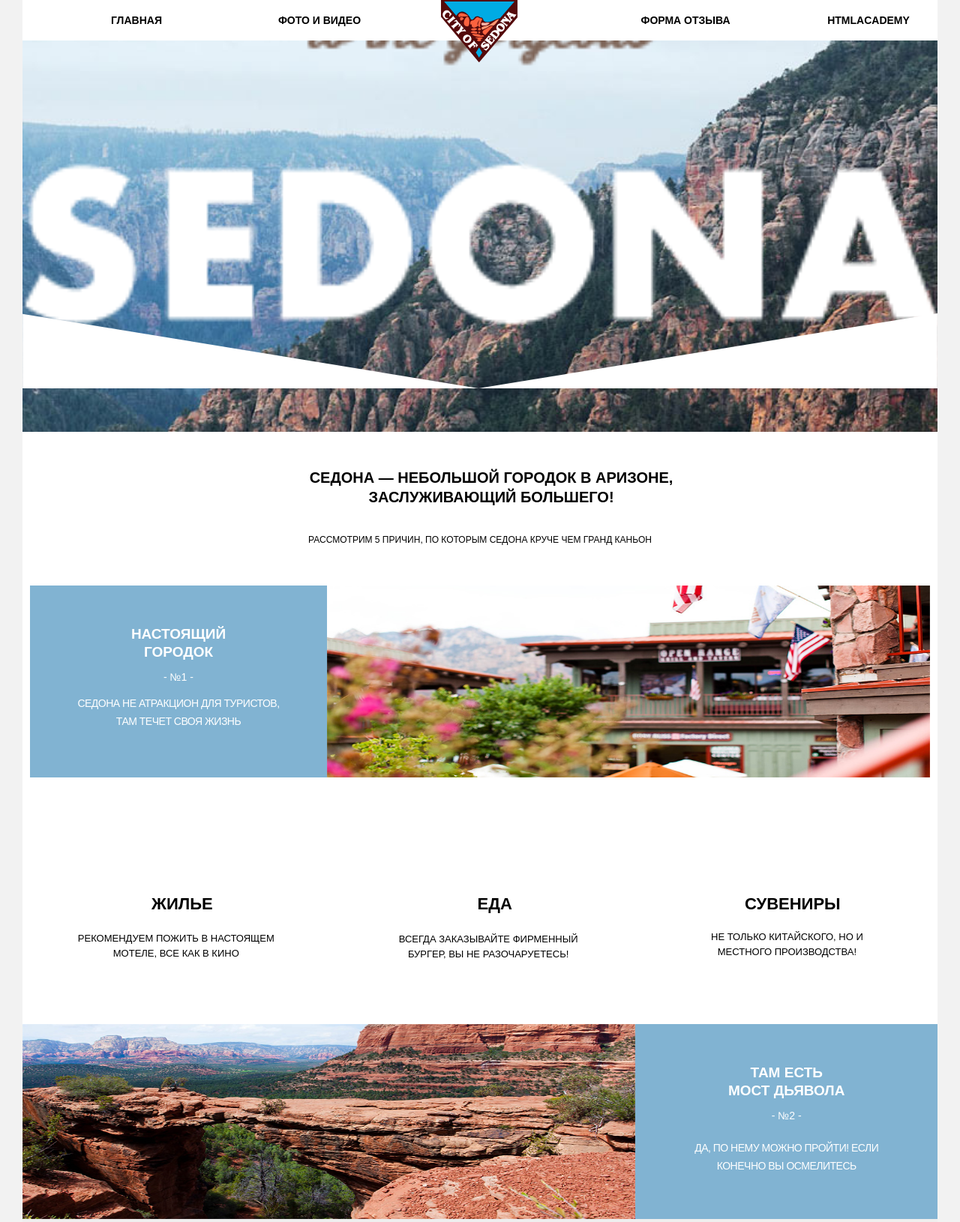
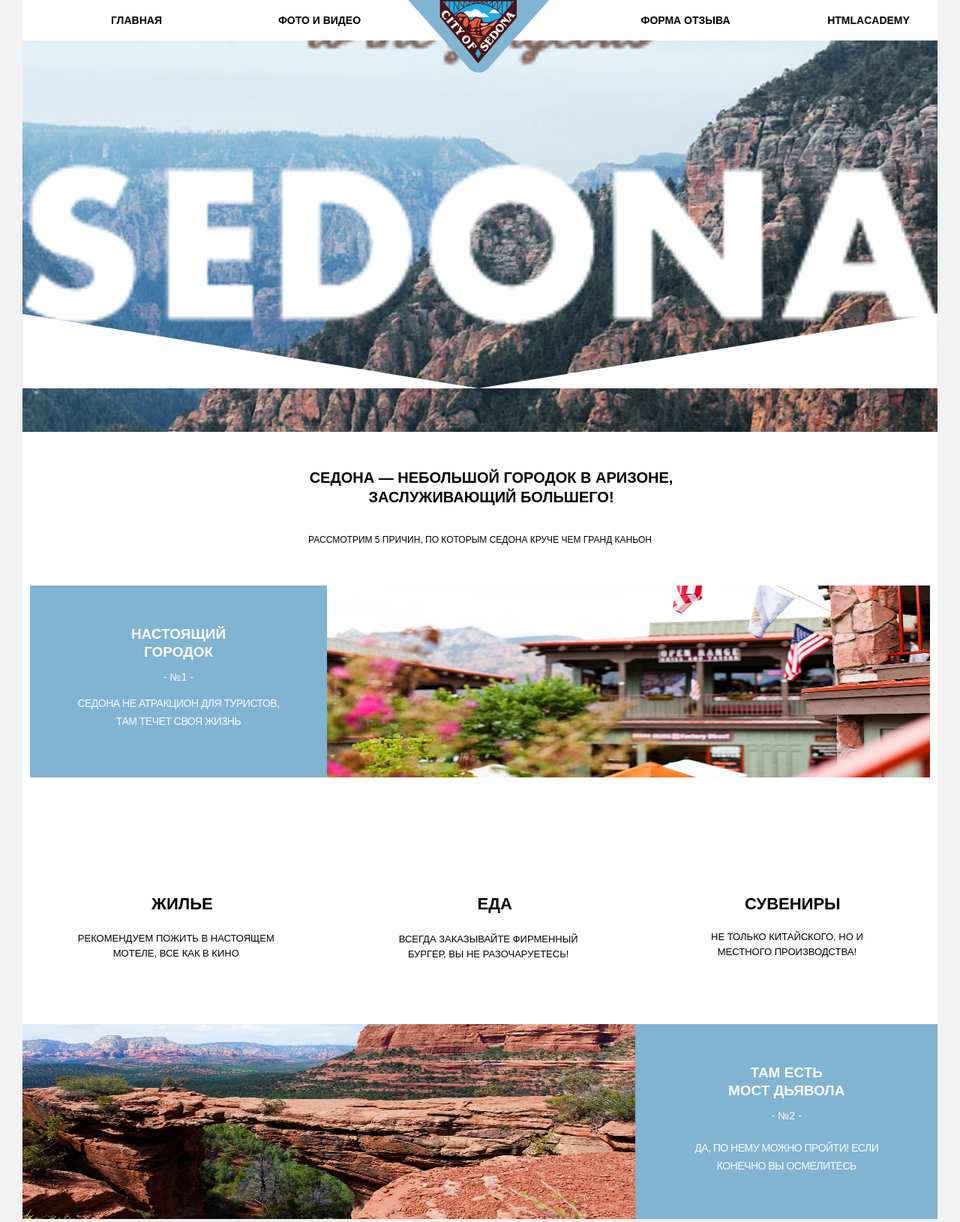
Before and after one commit to OlgaShapel/63473-sedona, a website: page index.html in a window 1280 px wide. Shown: the top 1630 px of the page at 75% size. Drawn offline with nearby package versions, Linux system fonts and the light colour scheme; files that its build step writes are made by us from their sources.

Commit message:
add retina picture

```diff
--- a/index.html
+++ b/index.html
@@ -14,8 +14,14 @@
       <li class="main-nav__item main-nav__item--form"><a href="form.html">ФОРМА ОТЗЫВА</a></li>
       <li class="main-nav__item main-nav__item--html"><a href="www.htmlacademy.ru">HTMLACADEMY</a></li>
     </ul>
-    <a class="logo" href="index.html"><img src="img/logo_mobile.png" width="102" height="82" alt="logo"></a>
-    <button class="main-nav__toggle" type="button"></button>
+    <a class="logo" href="index.html">
+      <picture>
+        <source media="(min-width: 1200px)" srcset="img/logo-sedona-desktop.svg">
+        <source media="(min-width: 768px)" srcset="img/logo-sedona-tablet.svg">
+        <img src="img/logo-sedona-mobile.svg" width="188" height="96" alt="logo">
+      </picture>
+      </a>
+          <button class="main-nav__toggle" type="button"></button>
     </nav>
   <div class="header-image"></div>
   <div class="header-text">
@@ -30,8 +36,14 @@
     <p class="reason__number">- №1 -</p>
     <p class="reason__text">Седона не атракцион для туристов, там течет своя жизнь</p>
      </div>
-      <img class="reason__foto" src="img/photo-city@1x.jpg">
-  </div>
+      <picture>
+        <source media="(min-width: 768px)"
+                srcset="img/photo-city@2x.jpg">
+        <source media="(min-width: 321px)"
+                srcset="img/photo-city@1x.jpg">
+        <img class="reason__foto" src="img/photo-city@1x.jpg"  alt="photo city">
+      </picture>
+       </div>
   <div class="reasons">
     <div class="reasons__item--home">
     <div class="reasons__picture reasons__picture--home"></div>
@@ -55,8 +67,14 @@
     <p class="reason2__number">- №2 -</p>
     <p class="reason2__text">Да, по нему можно пройти! если конечно вы осмелитесь</p>
       </div>
-    <img class="reason2__foto" src="img/photo-bridge@1x.jpg">
-  </div>
+    <picture>
+      <source media="(min-width: 768px)"
+              srcset="img/photo-bridge@2x.jpg">
+      <source media="(min-width: 321px)"
+              srcset="img/photo-bridge@1x.jpg">
+      <img class="reason2__foto" src="img/photo-bridge@1x.jpg" alt="photo bridge">
+    </picture>
+    </div>
   <div class="types">
     <div class="types__item">
       <h3 class="types__title">небольшая площадь</h3>
--- a/sass/footer.scss
+++ b/sass/footer.scss
@@ -93,7 +93,7 @@
   .footer__map {
     display: block;
     height: 350px;
-    background: $bg-blue url("/img/bg-map-mobile@1x.jpg") center no-repeat;
+    background: $bg-blue url("/img/bg-map-tablet@1x.jpg") center no-repeat;
     background-size: cover;
   }
   .footer .footer-wrap {
@@ -187,6 +187,9 @@
 
   .footer__map {
     margin: 0 auto;
+    height: 350px;
+    background: $bg-blue url("/img/bg-map-desktop@1x.jpg") center no-repeat;
+    background-size: cover;
   }
 
   .social-links {
--- a/sass/header.scss
+++ b/sass/header.scss
@@ -82,8 +82,8 @@
 }
 
 .logo {
-  width: 102px;
-  height: 82px;
+  width: 188px;
+  height: 96px;
   position: absolute;
   top: 222px;
   left: 50%;
@@ -205,8 +205,8 @@
   }
 
   .logo {
-    width: 102px;
-    height: 82px;
+    width: 188px;
+    height: 96px;
     position: absolute;
     top: 0;
     left: 50%;
--- a/sass/photo.scss
+++ b/sass/photo.scss
@@ -294,6 +294,10 @@
       padding-top: 20px;
     }
   }
+  picture {
+    width: 100%;
+    height: 270px;
+  }
 
   .photo--last {
     display: flex;
@@ -511,6 +515,12 @@
     }
 
   }
+
+  picture {
+    width: 100%;
+    height: 270px;
+    background-size: contain;
+  }
   .photo {
     display: flex;
     justify-content: space-between;
--- a/sass/reason.scss
+++ b/sass/reason.scss
@@ -45,7 +45,7 @@
     display: inline-block;
     margin-bottom: 0;
     flex-grow: 2;
-    height: 256px;
+    height: 258px;
     width: 100%;
     background-size: contain;
 
@@ -97,7 +97,7 @@
     display: inline-block;
     margin-bottom: 0;
     flex-grow: 2;
-    height: 256px;
+    height: 258px;
     width: 100%;
     background-size: contain;
   }
@@ -109,6 +109,15 @@
     display: flex;
     flex-direction: row;
     width: 100%;
+    picture {
+      display: block;
+      margin-bottom: 0;
+      width: 67%;
+      height: 260px;
+      background-size: contain, 100%;
+       flex-grow: 3;
+    }
+
     }
 
   .reason-wrapper {
@@ -153,7 +162,7 @@
     display: block;
     margin-bottom: 0;
     flex-grow: 2;
-    width: 67%;
+
     height: 256px;
     background-size: contain;
   }
@@ -164,6 +173,16 @@
     width: 100%;
     height: auto;
     padding-bottom: 0;
+    picture {
+      display: block;
+      margin-bottom: 0;
+      width: 67%;
+      height: 260px;
+      background-size: contain, 100%;
+      order: 1;
+      flex-grow: 3;
+    }
+
   }
 
   .reason2-wrapper {
@@ -205,12 +224,20 @@
     margin-top: 19px;
     padding-bottom: 23px;
      }
+picture {
+  display: block;
+  margin-bottom: 0;
+  width: 67%;
+  height: 260px;
+  background-size: contain, 100%;
+  order: 1;
+  flex-grow: 3;
+}
 
   .reason2__foto {
     display: block;
     margin-bottom: 0;
-    width: 320px;
-    height: 260px;
+      height: 260px;
     background-size: contain, 100%;
     order: 1;
     flex-grow: 3;
@@ -221,6 +248,14 @@
 
   .reason {
     width: 1200px;
+    picture {
+      display: block;
+      margin-bottom: 0;
+      width: 67%;
+      height: 260px;
+      background-size: contain, 100%;
+     flex-grow: 3;
+    }
   }
   .reason__title {
     width: 50%;
@@ -250,4 +285,5 @@
   .reason2__foto {
     background-size: cover;
   }
+
 }
--- a/sass/style.scss
+++ b/sass/style.scss
@@ -72,6 +72,7 @@ background-color: $bg-white;
   }
   img {
      height: auto;
+
   }
   section {
     width: 1200px;
```
Also changed, not shown: form.html (+7 -1 lines), foto.html (+56 -8 lines), img/icon-like.txt (deleted, +0 -16 lines), img/icon-video-replay1.txt (deleted, +0 -7 lines).
